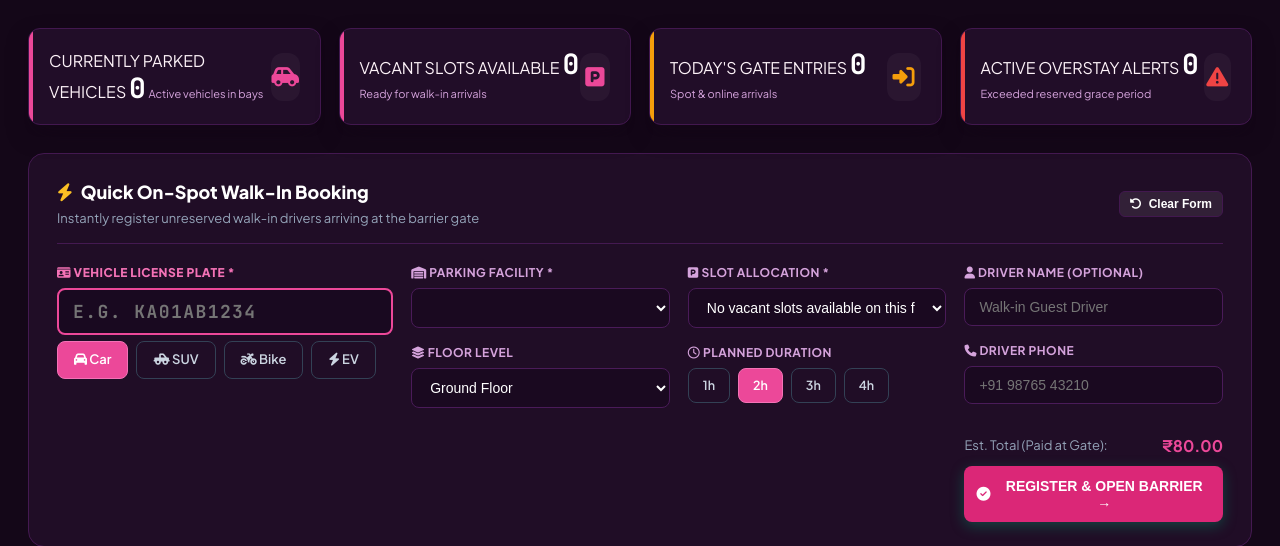
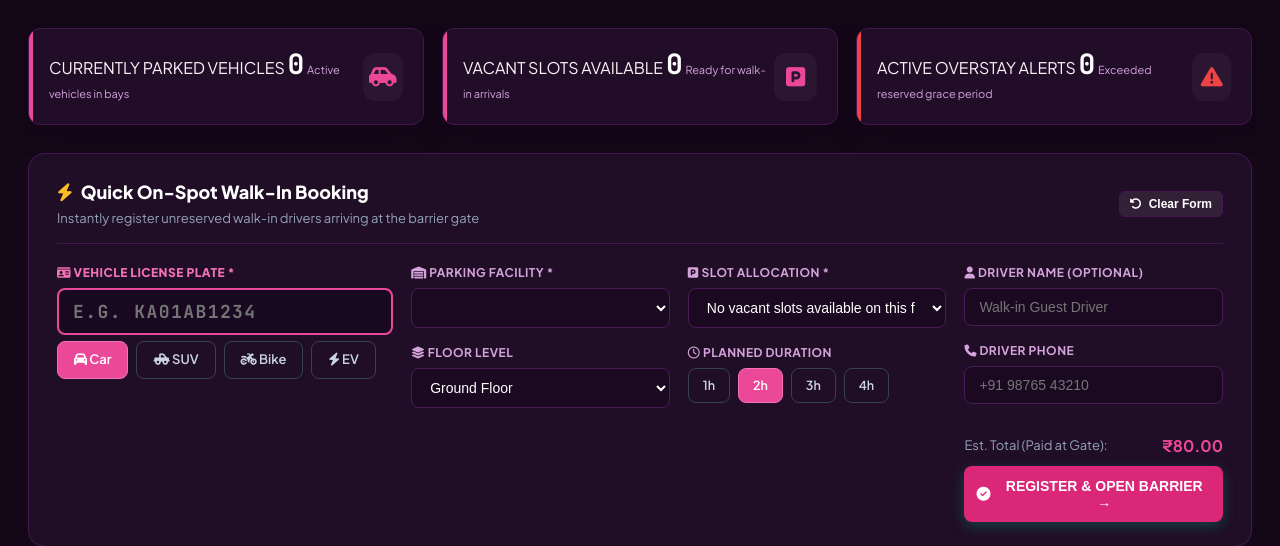
Before and after one commit to spoorthishetty05/AI-Based-Smart-Parking-Management-System-, a Flask app: page /security in a window 1280 px wide. Shown: the part 73-619 px from the top of the page. Run offline with Flask 3, Linux system fonts and the light colour scheme; the visitor is signed in with stand-in values (Sample User, id 1); data that the repository does not hold is empty.

Commit message:
fix(ui): remove today's gate entries card from security gate console

```diff
--- a/templates/security_dashboard.html
+++ b/templates/security_dashboard.html
@@ -415,8 +415,8 @@
     <!-- MAIN BODY CONTENT -->
     <main style="flex: 1; padding: 28px; max-width: 1440px; width: 100%; margin: 0 auto;">
 
-      <!-- 4 TELEMETRY KPI CARDS -->
-      <section style="display: grid; grid-template-columns: repeat(auto-fit, minmax(240px, 1fr)); gap: 18px; margin-bottom: 28px;">
+      <!-- 3 TELEMETRY KPI CARDS -->
+      <section style="display: grid; grid-template-columns: repeat(auto-fit, minmax(260px, 1fr)); gap: 18px; margin-bottom: 28px;">
         <!-- Currently Parked -->
         <div class="kpi-card" style="--kpi-color: #ec4899;">
           <div class="kpi-data">
@@ -435,16 +435,6 @@
             <span class="kpi-sub">Ready for walk-in arrivals</span>
           </div>
           <div class="kpi-icon"><i class="fas fa-square-parking"></i></div>
-        </div>
-
-        <!-- Today's Gate Entries -->
-        <div class="kpi-card" style="--kpi-color: #f59e0b;">
-          <div class="kpi-data">
-            <span class="kpi-label">TODAY'S GATE ENTRIES</span>
-            <span class="kpi-value" id="kpiTodayEntries">{{ initial_stats.today_entries if initial_stats and 'today_entries' in initial_stats else 0 }}</span>
-            <span class="kpi-sub">Spot & online arrivals</span>
-          </div>
-          <div class="kpi-icon"><i class="fas fa-right-to-bracket"></i></div>
         </div>
 
         <!-- Active Overstay Alerts -->
@@ -854,7 +844,8 @@
           const s = data.stats;
           document.getElementById('kpiCurrentlyParked').textContent = s.currently_parked;
           document.getElementById('kpiVacantSlots').textContent = s.vacant_slots;
-          document.getElementById('kpiTodayEntries').textContent = s.today_entries;
+          const elToday = document.getElementById('kpiTodayEntries');
+          if (elToday) elToday.textContent = s.today_entries;
           document.getElementById('kpiOverstays').textContent = s.active_overstays;
         }
       } catch (err) {
```
